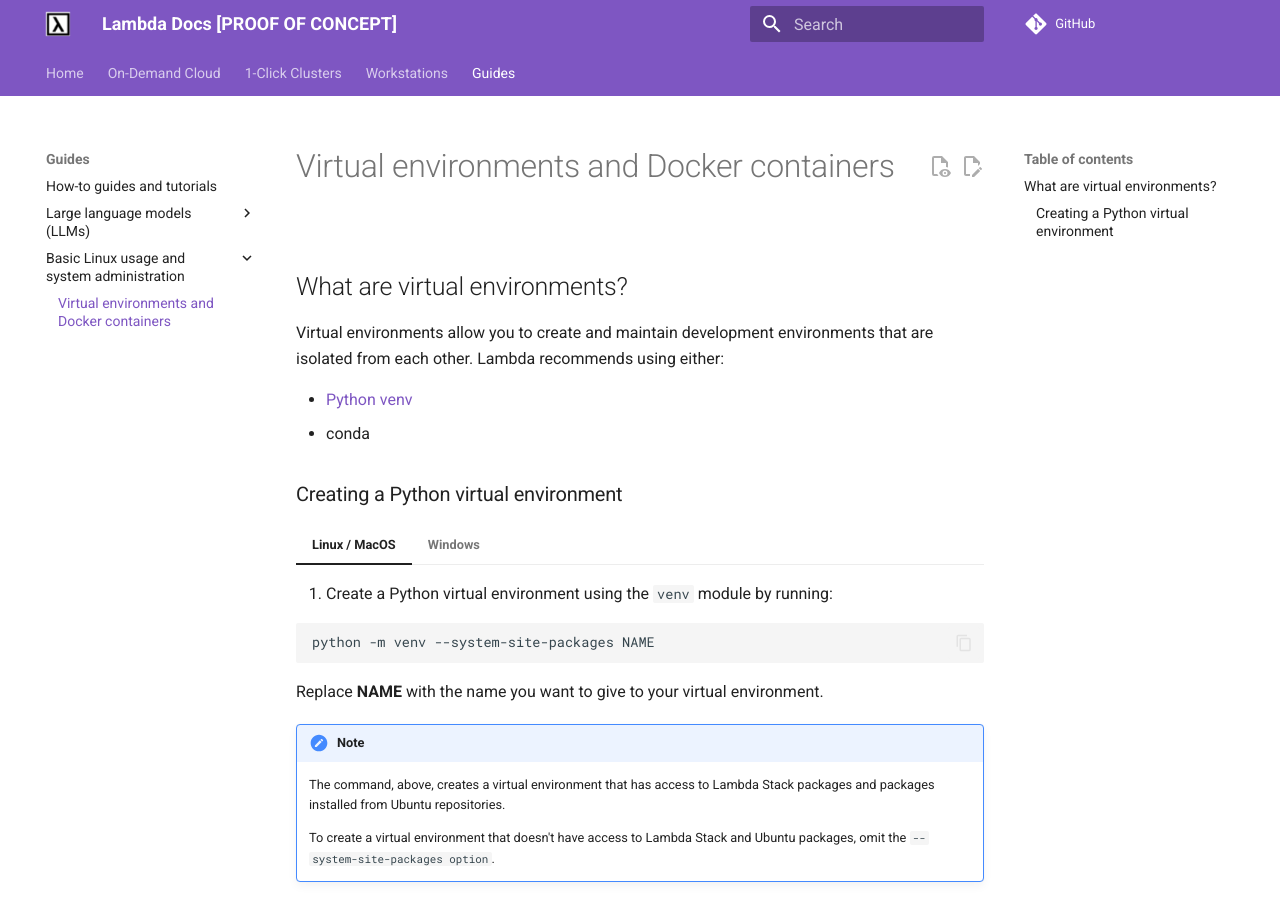
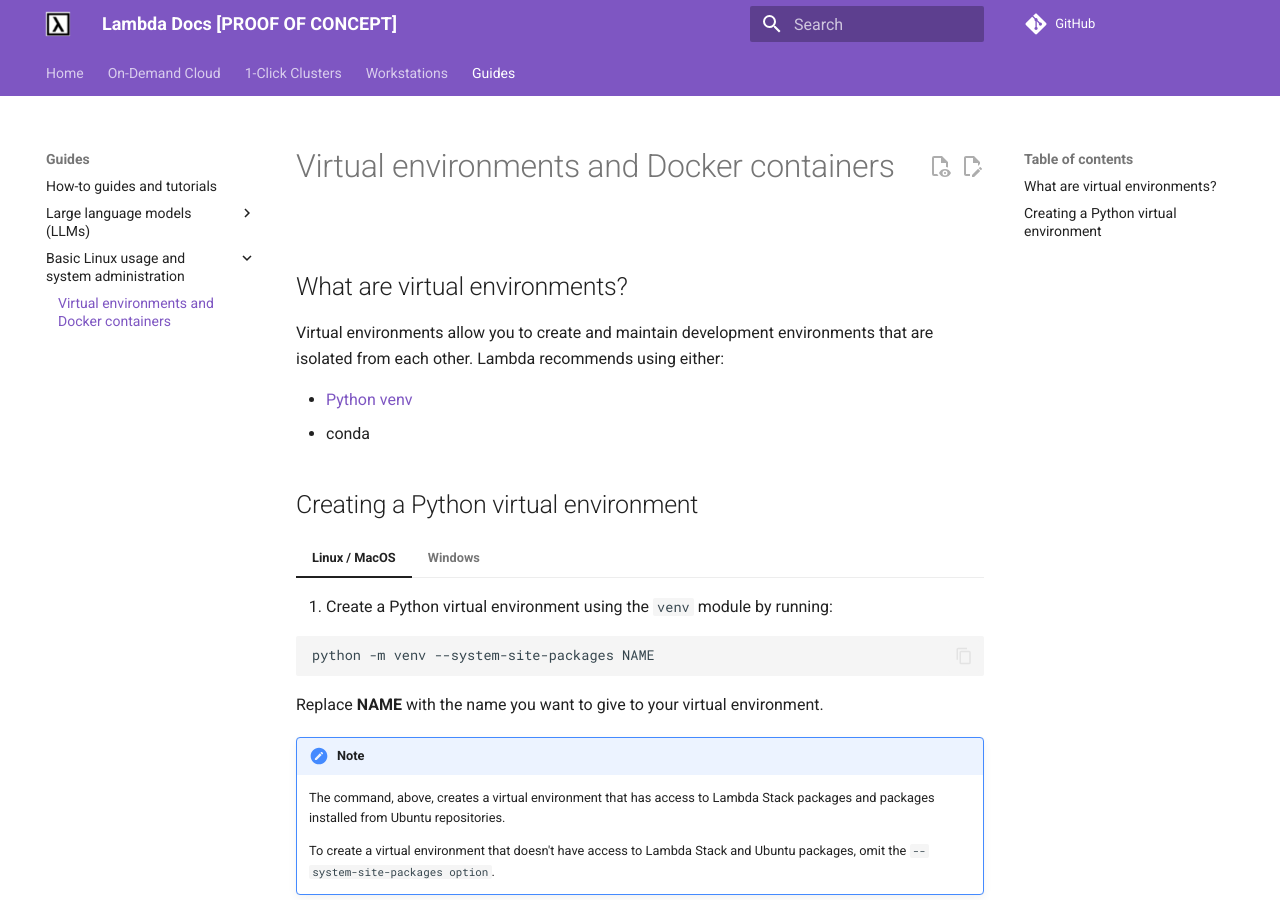
Before and after one commit to cbrownstein-lambda/lambda-docs-mkdocs, an MkDocs documentation site: the page built from docs/guides/linux-usage/virtual-environments-containers.md, in a window 1280 px wide and 900 px high. Built offline with MkDocs 1.6.1 and Material for MkDocs 9.7.7, drawn with Linux system fonts in a browser that asks for light colours; a script that is not in the unit is left out; comment, search, counter and statistics services are not loaded.

Commit message:
Fix heading level

```diff
--- a/docs/guides/linux-usage/virtual-environments-containers.md
+++ b/docs/guides/linux-usage/virtual-environments-containers.md
@@ -8,7 +8,7 @@ that are isolated from each other. Lambda recommends using either:
 - [Python venv](#creating-a-python-virtual-environment)
 - conda
 
-### Creating a Python virtual environment
+## Creating a Python virtual environment
 
 === "Linux / MacOS"
 
```
